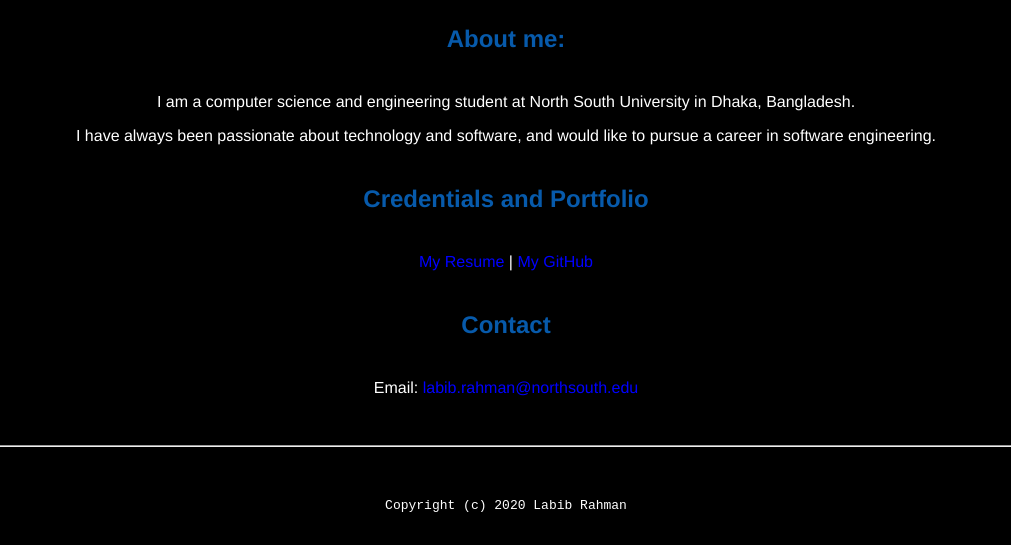
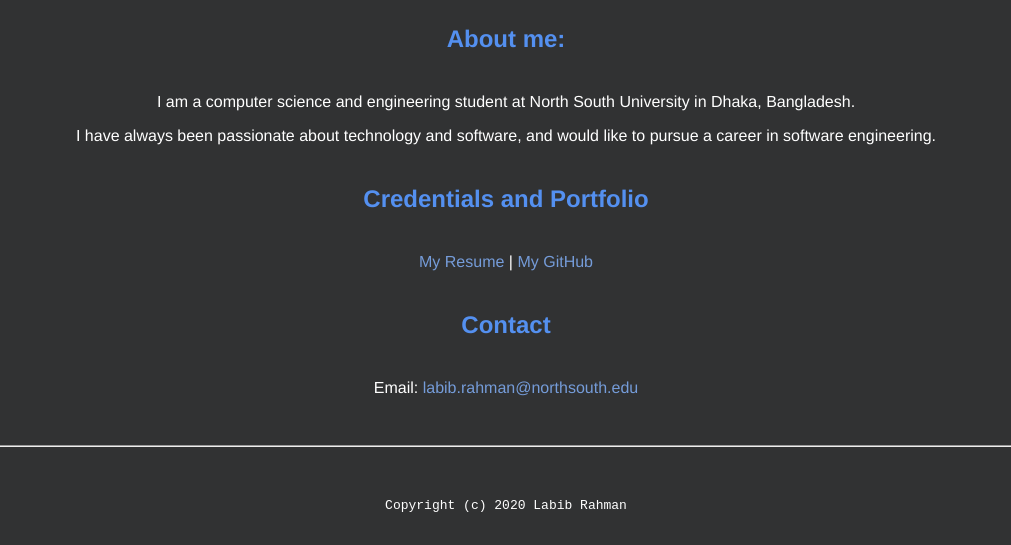
Before and after one commit to labibrah/labibrah.github.io, a plain HTML site: page index.html in a window 1280 px wide. Shown: the part 510-1055 px from the top of the page, without its empty margins (134-1145 px from the left). Drawn offline with Linux system fonts and the light colour scheme.

Commit message:
Update master.css

```diff
--- a/css/master.css
+++ b/css/master.css
@@ -4,7 +4,7 @@
 
   a {
     /* set the text color to blue here */
-    color : blue;
+    color : #759cd9;
     text-decoration: none; /* This means we do not want hyperlinks to be underlined */
   }
 
@@ -15,7 +15,7 @@
   }
 
   body {
-    background-color: #000000;/* set the background color here */
+    background-color: #313233;/* set the background color here */
     color: white;/* set the text color to black here */
     font-family: Brandon Grotesque,Helvetica,Arial,sans-serif;/* set the font here */
     text-align: center;/* set the text alignment here */
@@ -33,7 +33,7 @@
 
   h2 {
     /* set the text color of to #075AAB here */
-    color: #075AAB;
+    color: #5490f0;
     /* set both the bottom margin and top margin to 2.5rem here */
     margin-bottom: 2.5rem;
     margin-top: 2.5rem;
```
